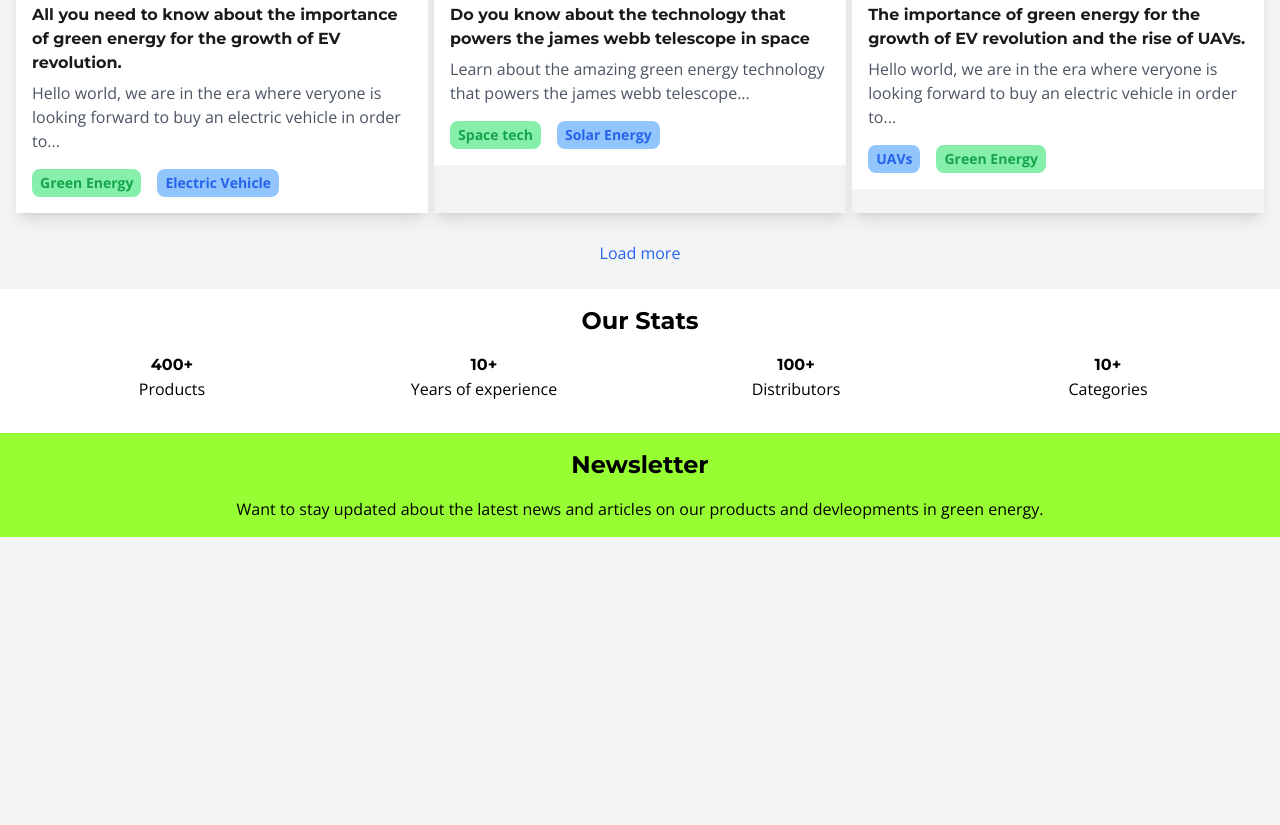
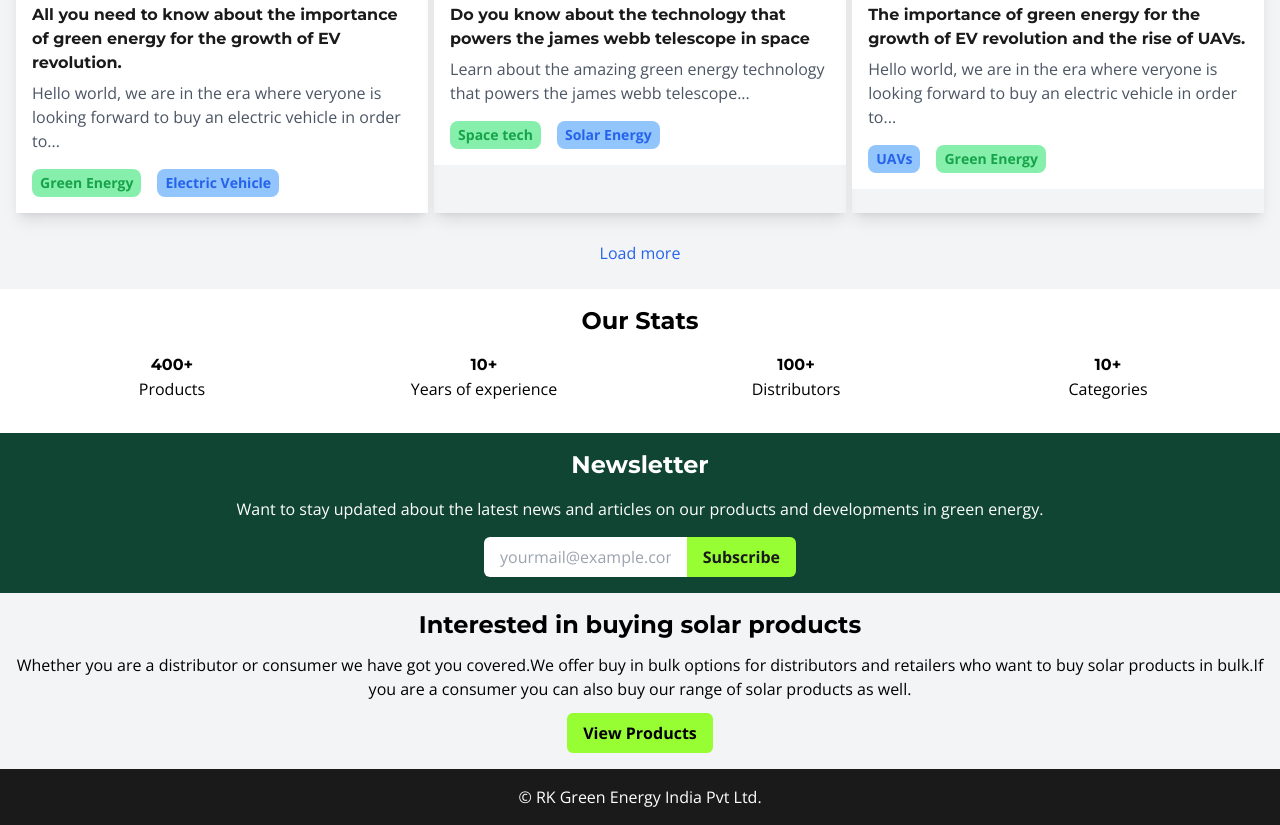
Before and after one commit to adnanAliSDE/rkfrontend, a website built with Vite: page index.html in a window 1280 px wide. Shown: the part 578-1403 px from the top of the page. Before the commit the page ends 1115 px from the top, so only its background shows below. Built offline with nearby package versions, Linux system fonts and the light colour scheme.

Commit message:
Added newsletter and CTA section

```diff
--- a/index.html
+++ b/index.html
@@ -149,13 +149,37 @@
                 </div>
             </div>
         </section>
-        <section class="newsletter bg-primary-950 p-4">
+        <section class="newsletter text-white bg-secondary-950 p-4">
             <h2 class="text-2xl font-bold mb-4 text-center">Newsletter</h2>
-            <p class="text-center">Want to stay updated about the latest news and articles on our products and
-                devleopments in green energy.</p>
+            <p class="text-center">Want to stay updated about the latest news and articles on
+                our products
+                and
+                developments in green energy.</p>
+            <div class="input-container mt-4 flex md:w-1/4 mx-auto justify-center">
+                <input type="email" class="p-2 px-4 w-full rounded-l-md" placeholder="yourmail@example.com">
+                <button
+                    class="btn bg-primary-950 font-bold px-4 text-black-950 p-2 focus:outline-none rounded-r-md btn-primary">Subscribe</button>
+
+            </div>
+        </section>
+        <section class="products p-4">
+            <h2 class="text-2xl text-center font-bold">Interested in buying solar products</h2>
+            <p class="my-3 md:text-center">Whether you are a distributor or consumer we have got you covered.We offer
+                buy
+                in bulk
+                options for distributors and retailers who want to buy solar products in bulk.If you are a consumer you
+                can also buy our range of solar products as well.</p>
+            <div class="wrapper w-full flex items-center md:justify-center">
+                <a href="#">
+                    <button class="btn-primary mx-auto p-2 px-4 font-bold bg-primary-950 rounded-md">View
+                        Products</button>
+                </a>
+            </div>
         </section>
     </main>
-    <footer></footer>
+    <footer class="bg-secondary-950 text-gray-300">
+        <section class="copy bg-black-950 text-white text-center p-4">&copy; RK Green Energy India Pvt Ltd.</section>
+    </footer>
 </body>
 
 </html>
```
Also changed, not shown: dist/assets/index-Bema9WR2.css (deleted), dist/assets/index-DSGuZqVS.css (added), dist/index.html, styles/main.css.
